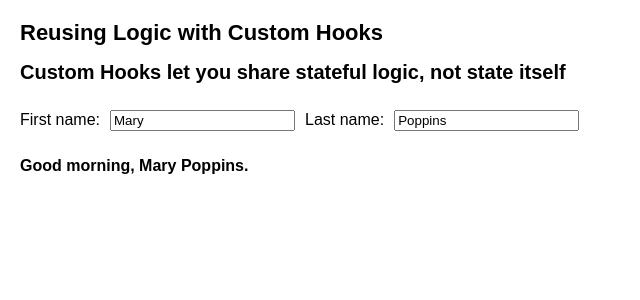
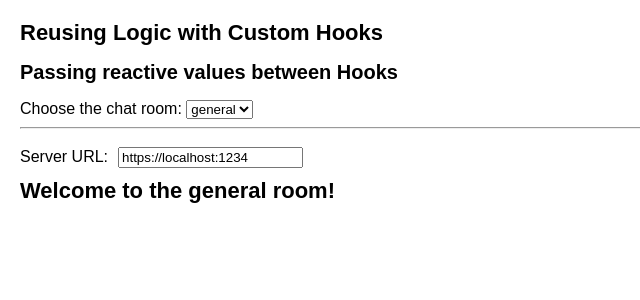
Before and after one commit to VladimirovMario/Sandbox, a React (Create React App) app in the folder 01. React documentation/02. Learn React/04. Escape Hatches/: page / in a window 1280 px wide. Shown: the top 300 px of the page, without its empty margins (0-640 px from the left). Built offline with nearby package versions, Linux system fonts and the light colour scheme.

Commit message:
Passing reactive values between Hooks

```diff
--- /dev/null
+++ b/01. React documentation/02. Learn React/04. Escape Hatches/src/components/ReusingLogicWithCustomHooks/PassingReactiveValuesBetweenHooks/Chat.js
@@ -0,0 +1,44 @@
+export function createConnection({ serverUrl, roomId }) {
+  // A real implementation would actually connect to the server
+  if (typeof serverUrl !== 'string') {
+    throw Error('Expected serverUrl to be a string. Received: ' + serverUrl);
+  }
+  if (typeof roomId !== 'string') {
+    throw Error('Expected roomId to be a string. Received: ' + roomId);
+  }
+  let intervalId;
+  let messageCallback;
+  return {
+    connect() {
+      console.log(
+        '✅ Connecting to "' + roomId + '" room at ' + serverUrl + '...'
+      );
+      clearInterval(intervalId);
+      intervalId = setInterval(() => {
+        if (messageCallback) {
+          if (Math.random() > 0.5) {
+            messageCallback('hey');
+          } else {
+            messageCallback('lol');
+          }
+        }
+      }, 3000);
+    },
+    disconnect() {
+      clearInterval(intervalId);
+      messageCallback = null;
+      console.log(
+        '❌ Disconnected from "' + roomId + '" room at ' + serverUrl + ''
+      );
+    },
+    on(event, callback) {
+      if (messageCallback) {
+        throw Error('Cannot add the handler twice.');
+      }
+      if (event !== 'message') {
+        throw Error('Only "message" event is supported.');
+      }
+      messageCallback = callback;
+    },
+  };
+}
--- /dev/null
+++ b/01. React documentation/02. Learn React/04. Escape Hatches/src/components/ReusingLogicWithCustomHooks/PassingReactiveValuesBetweenHooks/ChatRoom.js
@@ -0,0 +1,25 @@
+import { useState } from 'react';
+import { useChatRoom } from '../hooks/useChatRoom';
+
+export default function ChatRoom({ roomId }) {
+  const [serverUrl, setServerUrl] = useState('https://localhost:1234');
+
+  useChatRoom({
+    roomId: roomId,
+    serverUrl: serverUrl,
+  });
+
+  return (
+    <>
+      <label>
+        Server URL:
+        <input
+          type="text"
+          value={serverUrl}
+          onChange={(e) => setServerUrl(e.target.value)}
+        />
+      </label>
+      <h1>Welcome to the {roomId} room!</h1>
+    </>
+  );
+}
--- /dev/null
+++ b/01. React documentation/02. Learn React/04. Escape Hatches/src/components/ReusingLogicWithCustomHooks/PassingReactiveValuesBetweenHooks/PassingReactiveValuesBetweenHooks.js
@@ -0,0 +1,35 @@
+import { useState } from 'react';
+import ChatRoom from './ChatRoom';
+
+export default function PassingReactiveValuesBetweenHooks() {
+  return (
+    <>
+      <h2>Passing reactive values between Hooks</h2>
+      <App />
+    </>
+  );
+}
+
+function App() {
+  const [roomId, setRoomId] = useState('general');
+
+  return (
+    <>
+      <label>
+        Choose the chat room:{' '}
+        <select
+          value={roomId}
+          onChange={(e) => {
+            setRoomId(e.target.value);
+          }}
+        >
+          <option value="general">general</option>
+          <option value="travel">travel</option>
+          <option value="music">music</option>
+        </select>
+      </label>
+      <hr />
+      <ChatRoom roomId={roomId} />
+    </>
+  );
+}
--- /dev/null
+++ b/01. React documentation/02. Learn React/04. Escape Hatches/src/components/ReusingLogicWithCustomHooks/PassingReactiveValuesBetweenHooks/notifications.js
@@ -0,0 +1,15 @@
+import Toastify from 'toastify-js';
+import 'toastify-js/src/toastify.css';
+
+export function showNotification(message, theme = 'dark') {
+  Toastify({
+    text: message,
+    duration: 2000,
+    gravity: 'top',
+    position: 'center',
+    style: {
+      background: theme === 'dark' ? 'black' : 'white',
+      color: theme === 'dark' ? 'white' : 'black',
+    },
+  }).showToast();
+}
--- a/01. React documentation/02. Learn React/04. Escape Hatches/src/components/ReusingLogicWithCustomHooks/ReusingLogicWithCustomHooks.js
+++ b/01. React documentation/02. Learn React/04. Escape Hatches/src/components/ReusingLogicWithCustomHooks/ReusingLogicWithCustomHooks.js
@@ -1,11 +1,13 @@
-import ShareStatefulLogic from './ShareStatefulLogic/ShareStatefulLogic';
+import PassingReactiveValuesBetweenHooks from './PassingReactiveValuesBetweenHooks/PassingReactiveValuesBetweenHooks';
+// import ShareStatefulLogic from './ShareStatefulLogic/ShareStatefulLogic';
 // import SharingLogicBetweenComponents from './SharingLogicBetweenComponents/SharingLogicBetweenComponents';
 
 export default function ReusingLogicWithCustomHooks() {
   return (
     <>
       <h1>Reusing Logic with Custom Hooks</h1>
-      <ShareStatefulLogic />
+      <PassingReactiveValuesBetweenHooks />
+      {/* <ShareStatefulLogic /> */}
       {/* <SharingLogicBetweenComponents /> */}
     </>
   );
--- /dev/null
+++ b/01. React documentation/02. Learn React/04. Escape Hatches/src/components/ReusingLogicWithCustomHooks/hooks/useChatRoom.js
@@ -0,0 +1,18 @@
+import { useEffect } from 'react';
+import { createConnection } from '../PassingReactiveValuesBetweenHooks/Chat';
+import { showNotification } from '../PassingReactiveValuesBetweenHooks/notifications';
+
+export function useChatRoom({ serverUrl, roomId }) {
+  useEffect(() => {
+    const options = {
+      serverUrl: serverUrl,
+      roomId: roomId,
+    };
+    const connection = createConnection(options);
+    connection.connect();
+    connection.on('message', (msg) => {
+      showNotification('New message: ' + msg);
+    });
+    return () => connection.disconnect();
+  }, [roomId, serverUrl]);
+}
```
